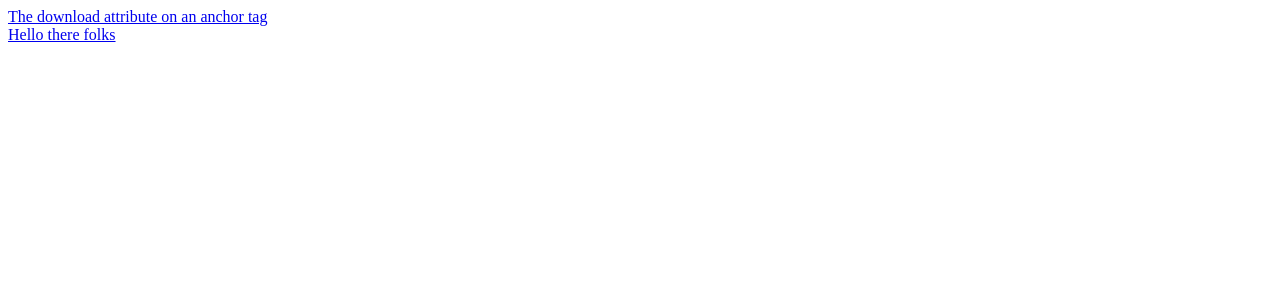
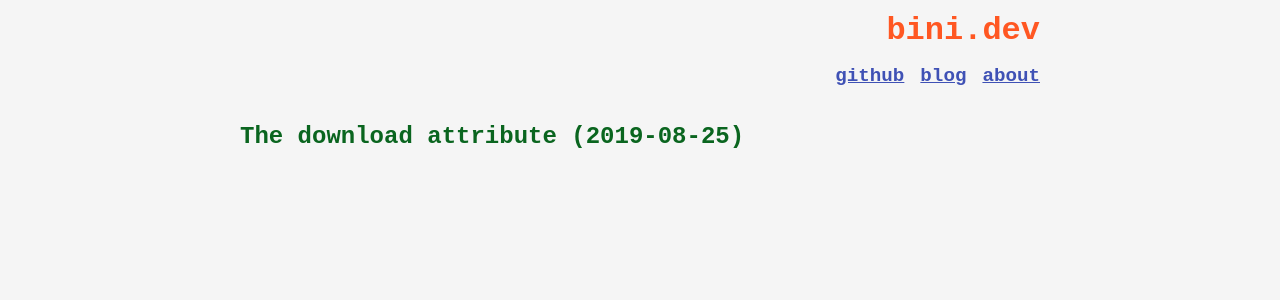
Before and after one commit to gustavobini/bini.dev, a Next.js app: page /blog in a window 1280 px wide. Shown: the top 300 px of the page. Built offline with nearby package versions, Linux system fonts and the light colour scheme.

Commit message:
Fixed post listing and styling

```diff
--- a/pages/about/index.js
+++ b/pages/about/index.js
@@ -5,9 +5,8 @@ import { Nav } from '../../src/components/nav';
 
 export default () => (
   <div>
-    <Page />
+    <Page pageTitle="about" />
     <Nav />
-    <article>{/* <h1>Gustavo Bini</h1> */}</article>
     <section>
       <img
         src="static/bini.jpeg"
--- /dev/null
+++ b/pages/blog/fetch-posts.js
@@ -0,0 +1,28 @@
+function fileName(mdx) {
+  return mdx.substring(2, mdx.length - 4);
+}
+
+function requireAll(r) {
+  return r.keys().map(key => ({
+    content: r(key),
+    url: fileName(key)
+  }));
+}
+
+function requirePosts() {
+  return requireAll(require.context('./posts', true, /\.mdx$/));
+}
+
+function parsePosts(posts) {
+  return posts.map(post => {
+    return {
+      ...post.content.meta,
+      Post: post.content.default,
+      url: post.url
+    };
+  });
+}
+
+export function fetchPosts() {
+  return parsePosts(requirePosts());
+}
--- a/pages/blog/index.js
+++ b/pages/blog/index.js
@@ -1,43 +1,56 @@
 import React from 'react';
 import Link from 'next/link';
 
+import { fetchPosts } from './fetch-posts';
+import { Page } from '../../src/layout/main';
+import { Nav } from '../../src/components/nav';
+
 export default function Blog(props) {
-  return props.posts.map((post, index) => (
-    <div>
+  return (
+    <>
+      <Page pageTitle="blog" />
+      <Nav />
+      <section>
+        <ol>
+          {props.posts.map((post, index) => (
+            <li>
               <Link href={`/blog/posts/${post.url}`} key={index}>
-        <a>{post.title}</a>
+                <a>
+                  {post.title} ({post.createdAt})
+                </a>
               </Link>
-    </div>
-  ));
+            </li>
+          ))}
+        </ol>
+      </section>
+      <style jsx>
+        {`
+          section {
+            margin-top: 32px;
           }
 
-function fileName(mdx) {
-  return mdx.substring(2, mdx.length - 4);
+          ol {
+            list-style: none;
           }
 
-function requireAll(r) {
-  return r.keys().map(key => ({
-    content: r(key),
-    url: fileName(key)
-  }));
+          li {
+            line-height: 1.5;
           }
 
-function requirePosts() {
-  return requireAll(require.context('./posts', true, /\.mdx$/));
+          li a {
+            color: #0a651f;
+            text-decoration: none;
+            font-size: 1.5rem;
+            font-weight: 900;
           }
-
-function parsePosts(posts) {
-  return posts.map(post => {
-    return {
-      ...post.content.meta,
-      Post: post.content.default,
-      url: post.url
-    };
-  });
+        `}
+      </style>
+    </>
+  );
 }
 
 Blog.getInitialProps = async () => {
-  const posts = parsePosts(requirePosts());
+  const posts = fetchPosts();
 
   return {
     posts
--- a/pages/blog/posts/download-attribute.mdx
+++ b/pages/blog/posts/download-attribute.mdx
@@ -1,9 +1,9 @@
 export const meta = {
   createdAt: '2019-08-25',
-  title: 'The download attribute on an anchor tag'
+  title: 'The download attribute'
 };
 
-# The download attribute on an anchor tag
+# The download attribute
 
 Many of us are familiar with the download attribute in an anchor tag, such as:
 
--- a/pages/blog/posts/hello-there.mdx
+++ /dev/null
@@ -1,6 +0,0 @@
-export const meta = {
-  createdAt: '2019-08-25',
-  title: 'Hello there folks'
-};
-
-# Hello there folks
--- a/src/components/nav.js
+++ b/src/components/nav.js
@@ -1,14 +1,14 @@
 import React from 'react';
 import Link from 'next/link';
 
-export function Nav() {
+export function Nav({ vertical }) {
   return (
     <header>
       <Link href="/">
         <a className="pagename">bini.dev</a>
       </Link>
       <nav>
-        <ul>
+        <ul className={vertical ? 'vertical' : ''}>
           <li>
             <a
               href="https://github.com/gustavobini"
@@ -54,6 +54,15 @@ export function Nav() {
             max-width: 800px;
           }
 
+          ul.vertical {
+            flex-direction: column;
+            align-items: flex-end;
+          }
+
+          ul.vertical li {
+            margin-bottom: 16px;
+          }
+
           li {
             font-size: 1.2rem;
             list-style: none;
--- a/src/layout/main.js
+++ b/src/layout/main.js
@@ -1,11 +1,15 @@
 import React from 'react';
 import Head from 'next/head';
 
-export function Page({ pageTitle }) {
+function createTitle(title) {
+  return `bini.dev${title ? ' | ' + title : ''}`;
+}
+
+export function Page({ pageTitle = '' }) {
   return (
     <>
       <Head>
-        <title>{pageTitle}</title>
+        <title>{createTitle(pageTitle)}</title>
       </Head>
       <style jsx global>
         {`
@@ -22,7 +26,6 @@ export function Page({ pageTitle }) {
 
           body {
             padding: 12px;
-            min-height: 100vh;
             background-color: #f5f5f5;
             color: #666;
           }
```
Also changed, not shown: pages/index.js (+1 -18 lines). Lines whose indentation alone changed are shown as unchanged.
